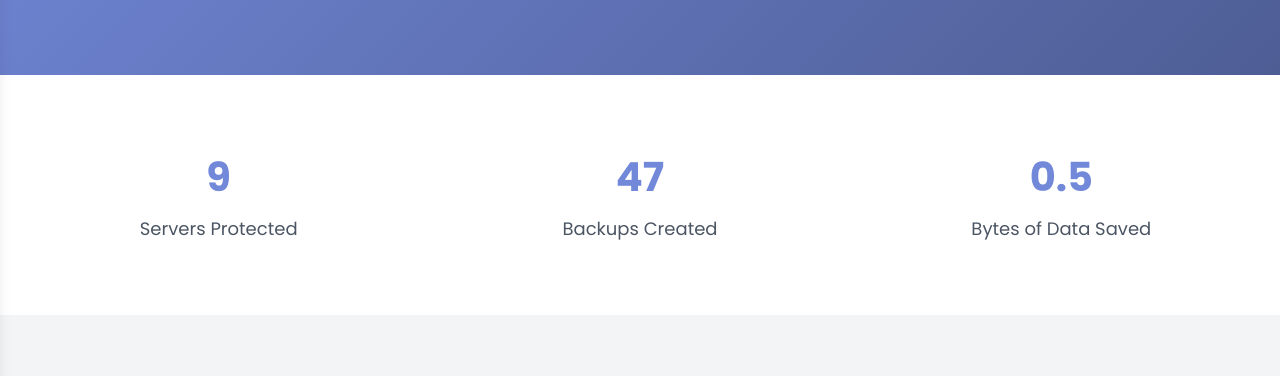
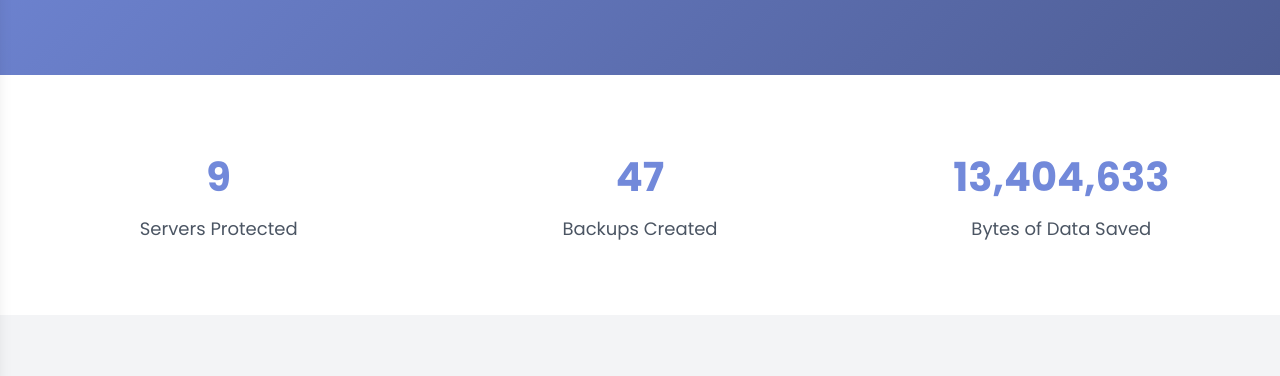
Before and after one commit to BackupBotlol/backupbot-site, a plain HTML site: page index.html in a window 1280 px wide. Shown: the part 349-725 px from the top of the page. Drawn offline with nearby package versions, Linux system fonts and the light colour scheme; no server answers.

Commit message:
Update index.html

```diff
--- a/index.html
+++ b/index.html
@@ -116,7 +116,7 @@
                     <p class="text-gray-600 text-lg">Backups Created</p>
                 </div>
                 <div class="p-6">
-                    <div class="stat-counter" id="dataSavedCount" data-count="0.5">0</div>
+                    <div class="stat-counter" id="dataSavedCount" data-count="13404633">0</div>
                     <p class="text-gray-600 text-lg">Bytes of Data Saved</p>
                 </div>
             </div>
```
